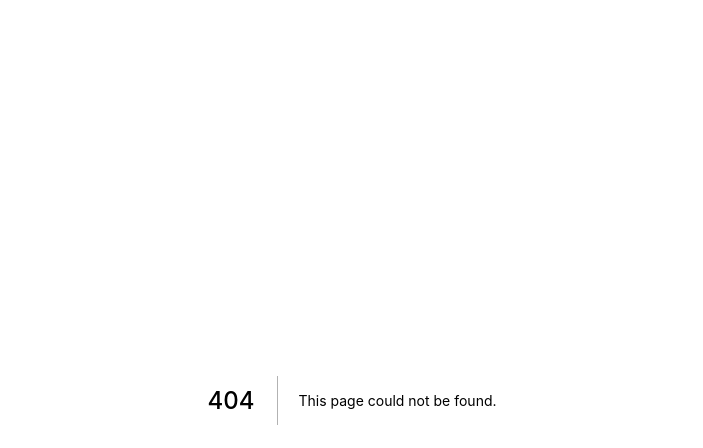
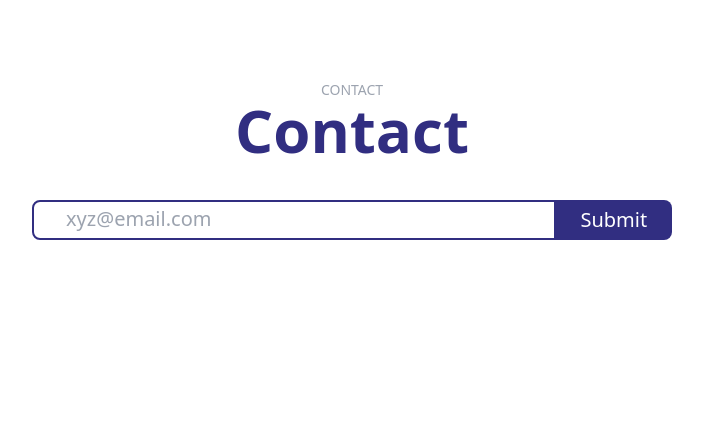
Before and after one commit to MauriceHuang/personal-webpage, a Next.js app: page /contact in a window 1280 px wide. Before the commit this address had no page. Shown: the top 448 px of the page, without its empty margins (288-991 px from the left). Built offline with nearby package versions, Linux system fonts and the light colour scheme.

Commit message:
Added contact section

```diff
--- /dev/null
+++ b/pages/contact.js
@@ -0,0 +1,31 @@
+import { Element } from "react-scroll";
+
+function Contact() {
+  return (
+    <Element id="contact" name="contact">
+      <div>
+        <div className="w-full my-20 h-auto flex flex-col justify-center items-center">
+          <p className="text-sm uppercase text-gray-400"> Contact</p>
+          <h1 className="text-indigo-900 text-6xl font-bold text-center">
+            Contact
+          </h1>
+          <div className="flex justify-center text-center md:w-1/2 w-full my-5">
+            <input
+              type="text"
+              name=" email-address"
+              id="email-address"
+              autoComplete="email"
+              placeholder="xyz@email.com"
+              className="mt-5 pb-1 pl-8 w-full rounded-tl-lg rounded-bl-lg text-blue-800 text-xl border-2 border-indigo-900 h-10"
+            />
+            <button className="mt-5 text-xl w-36 h-10 bg-indigo-900 text-white rounded-tr-lg rounded-br-lg hover:bg-black">
+              Submit
+            </button>
+          </div>
+        </div>
+      </div>
+    </Element>
+  );
+}
+
+export default Contact;
--- a/pages/index.js
+++ b/pages/index.js
@@ -6,6 +6,7 @@ import HomePage from "./homePage";
 import Services from "./services";
 import Work from "./work";
 import Clients from "./clients";
+import Contact from "./contact";
 export default function Home() {
   return (
     <div>
@@ -17,6 +18,7 @@ export default function Home() {
       <Services />
       <Work />
       <Clients />
+      <Contact />
     </div>
   );
 }
```
